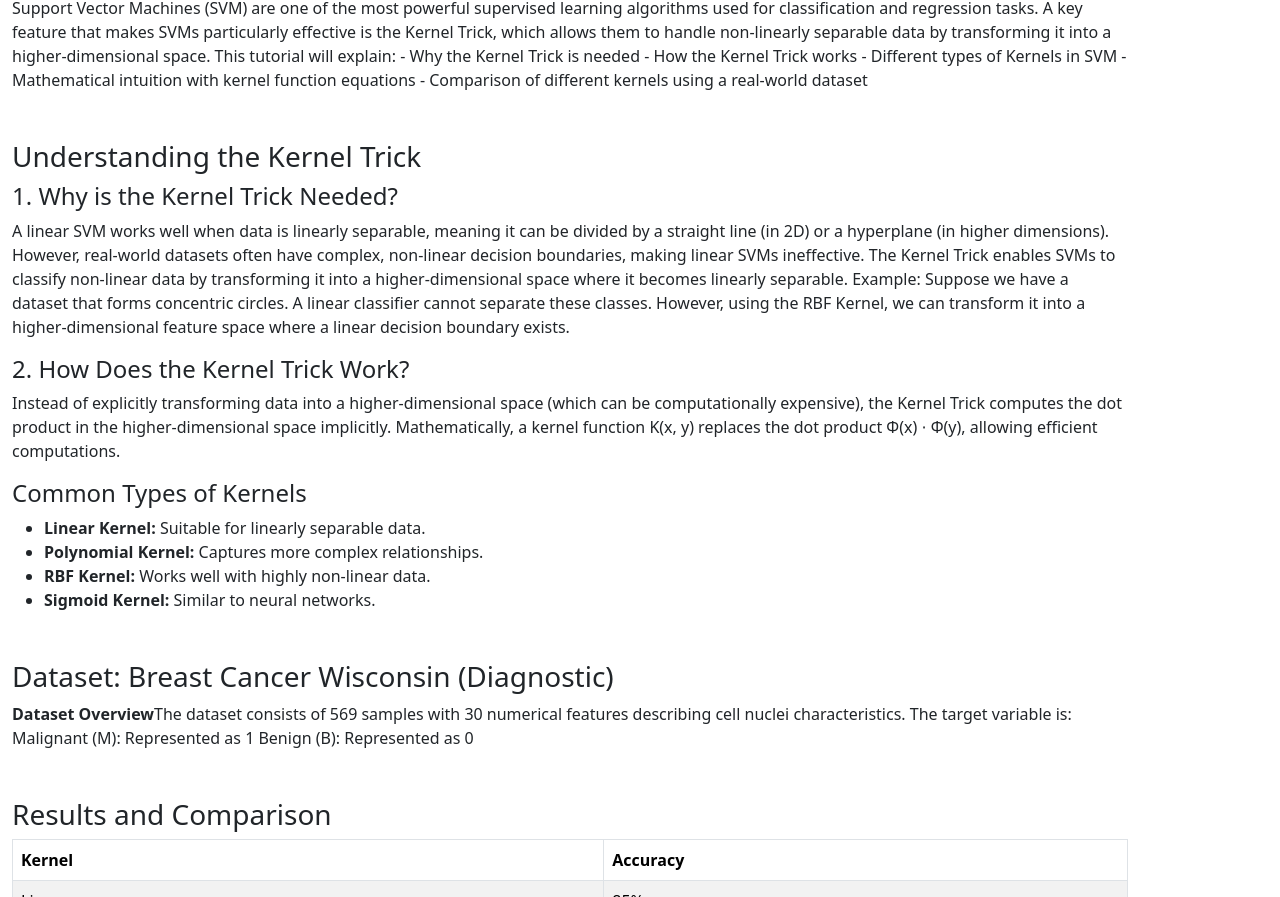
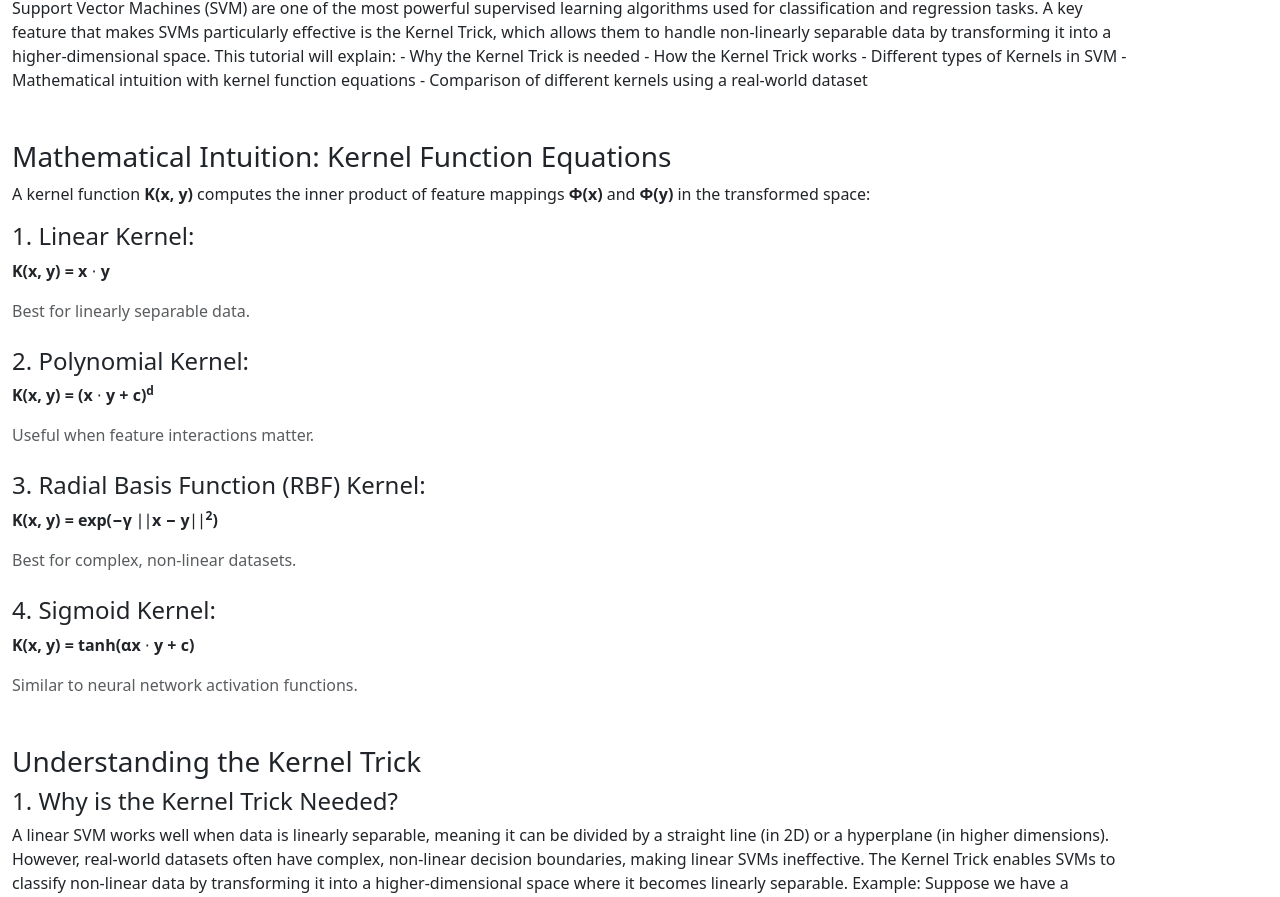
Before and after one commit to shubhammane7777/webpage-of-SVM, a React (Vite) app: page / in a window 1280 px wide. Shown: the part 359-1256 px from the top of the page. Built offline with nearby package versions, Linux system fonts and the light colour scheme.

Commit message:
Update svm.jsx

```diff
--- a/src/components/svm.jsx
+++ b/src/components/svm.jsx
@@ -25,6 +25,34 @@ This tutorial will explain:
 - Mathematical intuition with kernel function equations
 - Comparison of different kernels using a real-world dataset        </p>
       </section>
+      <section className="mb-5">
+  <h2 className="h3 font-weight-bold">Mathematical Intuition: Kernel Function Equations</h2>
+  <p>A kernel function <strong>K(x, y)</strong> computes the inner product of feature mappings <strong>Φ(x)</strong> and <strong>Φ(y)</strong> in the transformed space:</p>
+
+  <div className="mb-4">
+    <h4 className="font-weight-bold">1. Linear Kernel:</h4>
+    <p><strong>K(x, y) = x ⋅ y</strong></p>
+    <p className="text-muted"> Best for linearly separable data.</p>
+  </div>
+
+  <div className="mb-4">
+    <h4 className="font-weight-bold">2. Polynomial Kernel:</h4>
+    <p><strong>K(x, y) = (x ⋅ y + c)<sup>d</sup></strong></p>
+    <p className="text-muted"> Useful when feature interactions matter.</p>
+  </div>
+
+  <div className="mb-4">
+    <h4 className="font-weight-bold">3. Radial Basis Function (RBF) Kernel:</h4>
+    <p><strong>K(x, y) = exp(−γ ∣∣x − y∣∣<sup>2</sup>)</strong></p>
+    <p className="text-muted"> Best for complex, non-linear datasets.</p>
+  </div>
+
+  <div className="mb-4">
+    <h4 className="font-weight-bold">4. Sigmoid Kernel:</h4>
+    <p><strong>K(x, y) = tanh(αx ⋅ y + c)</strong></p>
+    <p className="text-muted"> Similar to neural network activation functions.</p>
+  </div>
+</section>
 
       <section className="mb-5">
         <h2 className="h3 font-weight-bold">Understanding the Kernel Trick</h2>
```
